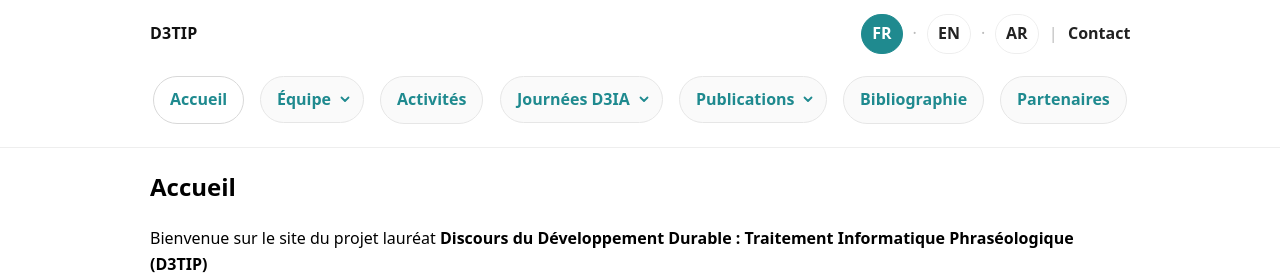
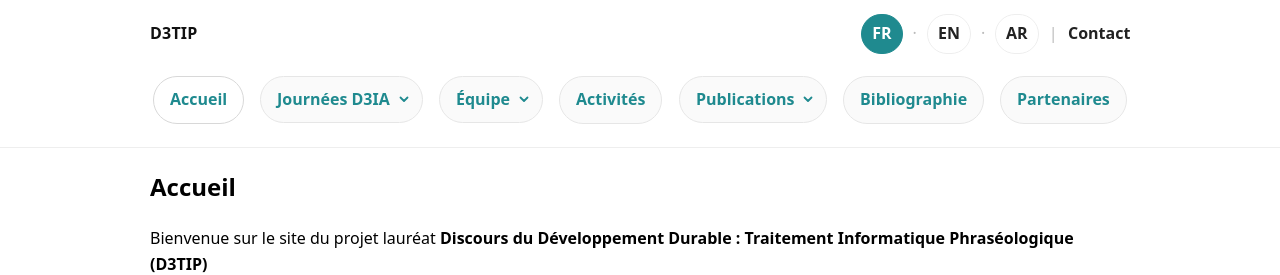
Before and after one commit to d3tip-phc-utique/d3tip-phc-utique.github.io, a Jekyll site: the page built from fr/index.md, in a window 1280 px wide. Shown: the top 275 px of the page. Built offline with Jekyll 4.4.1, drawn with Linux system fonts in a browser that asks for light colours; part of the change alters nothing that is shown.

Commit message:
site D3IA mis a jour

```diff
--- a/_config.yml
+++ b/_config.yml
@@ -27,9 +27,9 @@ languages:
 # chemins de fichiers : le meme ordre sert donc pour toutes les langues.
 nav_order:
   - home
+  - d3ia
   - team
   - events
-  - d3ia
   - publications
   - bibliography
   - partners
```
